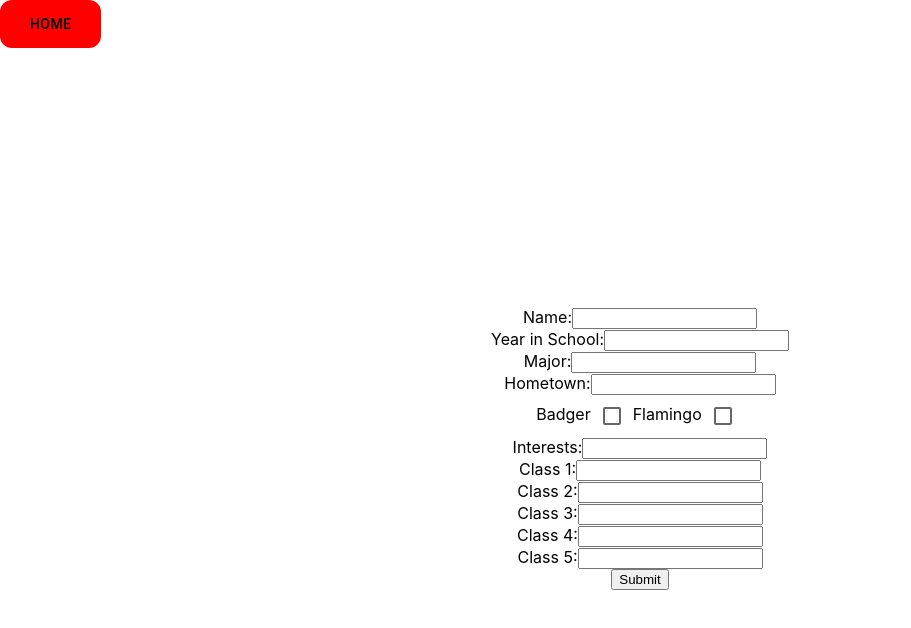
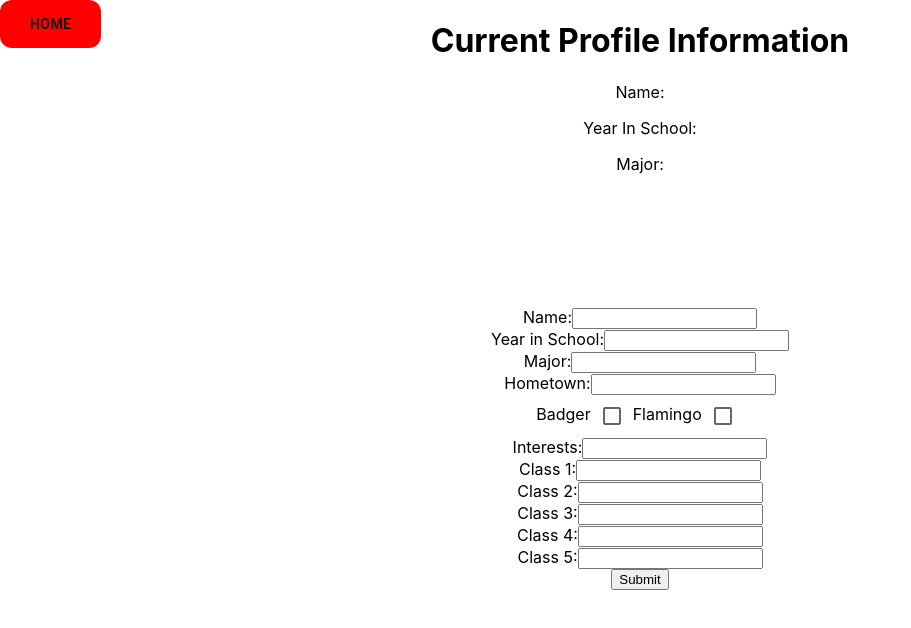
Before and after one commit to JakeLangeWiscAccount/mymercile, a React (Create React App) app in the folder my-app/: page /profile in a window 1280 px wide. Shown: the top 628 px of the page, without its empty margins (0-911 px from the left). Built offline with nearby package versions, Linux system fonts and the light colour scheme; no server answers.

Commit message:
more code

```diff
--- a/my-app/src/components/ProfileForm.tsx
+++ b/my-app/src/components/ProfileForm.tsx
@@ -1,4 +1,4 @@
-import React, { useState } from "react";
+import React, { useEffect, useState } from "react";
 import Box from "@mui/system/Box";
 import { Checkbox } from "@mui/material";
 import axios from "axios";
@@ -19,10 +19,43 @@ function UserForm() {
 
   const [submitted, setSubmitted] = useState<boolean>(false);
 
-  const postURL = "";
+  const postURL = "//localhost:3001/createprofile";
 
 
-  const profileFormSubmitHandler = async(e: { preventDefault: () => void }) => {
+  const[retrievedName, setRetrievedName] = useState<string>("");
+
+
+
+  useEffect(() => {
+    const fetchData = async () => {
+      try {
+        const response = await axios.get("//localhost:3001/profile");
+        //console.log(response.data[response.data.Content.len]);
+        console.log("here");
+        console.log(response.data.content[response.data.content.length-1])
+        const data = response.data.content[response.data.content.length-1]
+        setRetrievedName(data.first_name + " " + data.last_name);
+      } catch (error) {
+        console.error(error);
+      } finally {
+        //setIsLoading(false);
+      }
+    };
+
+    fetchData();
+
+    // Cleanup function
+    return () => {
+      // Cleanup code if needed
+    };
+  }, [submitted]);
+
+
+
+
+  const profileFormSubmitHandler = async (e: {
+    preventDefault: () => void;
+  }) => {
     e.preventDefault();
     // Handle form submission logic here (e.g., send data to server)
     console.log("Submitted:", {
@@ -39,15 +72,60 @@ function UserForm() {
       classFour,
       classFive,
     });
+    const firstName = name.split(" ")[0];
+    const secondName = name.split(" ")[1];
+
+    const cohort = flamingoChecked ? "flamingo" : "badger";
 
     try {
-      const response = await axios.post(postURL, {
-        //add fields here in correct order
-      });
-      console.log('Response:', response.data);
+      const response = await axios.post(
+        postURL,
+        {
+          //add fields here in correct order
+          first_name: firstName,
+          last_name: secondName,
+          email: "",
+          major: major,
+          hometown: hometown,
+          cohort: cohort,
+        },
+        {
+          headers: {
+            "Content-Type": "application/x-www-form-urlencoded",
+          },
+        }
+      );
+      console.log(response);
+      console.log("Response:", response.data);
+
       // Handle response if needed
     } catch (error) {
-      console.error('Error:', error);
+      console.error("Error:", error);
+      // Handle error if needed
+    }
+
+    //email: session.email,
+    // course: course_data.course,
+    const postCourseURL = "//localhost:3001/addcourse";
+    try {
+      const response = await axios.post(
+        postCourseURL,
+        {
+          //add fields here in correct order
+          email: "",
+          course: classOne,
+        },
+        {
+          headers: {
+            "Content-Type": "application/x-www-form-urlencoded",
+          },
+        }
+      );
+      console.log(response);
+      console.log("Response:", response.data);
+      // Handle response if needed
+    } catch (error) {
+      console.error("Error:", error);
       // Handle error if needed
     }
 
@@ -69,9 +147,6 @@ function UserForm() {
     setSubmitted(true);
   };
 
-
-
-
   const badgerCheckHandler = () => {
     if (badgerChecked) {
       setBadgerChecked(false);
@@ -92,6 +167,22 @@ function UserForm() {
 
   return (
     <div>
+      <div
+        style={{
+          position: 'absolute',
+          top: '0',
+          left: '50%',
+          transform: 'translateX(-50%)',
+          textAlign: 'center'
+        }}
+      >
+        <h1>Current Profile Information</h1>
+      <div>
+        <p>Name: {retrievedName}</p>
+        <p>Year In School: {major}</p>
+        <p>Major: </p>
+      </div>
+      </div>
       <form onSubmit={profileFormSubmitHandler}>
         <Box
           sx={{
```
